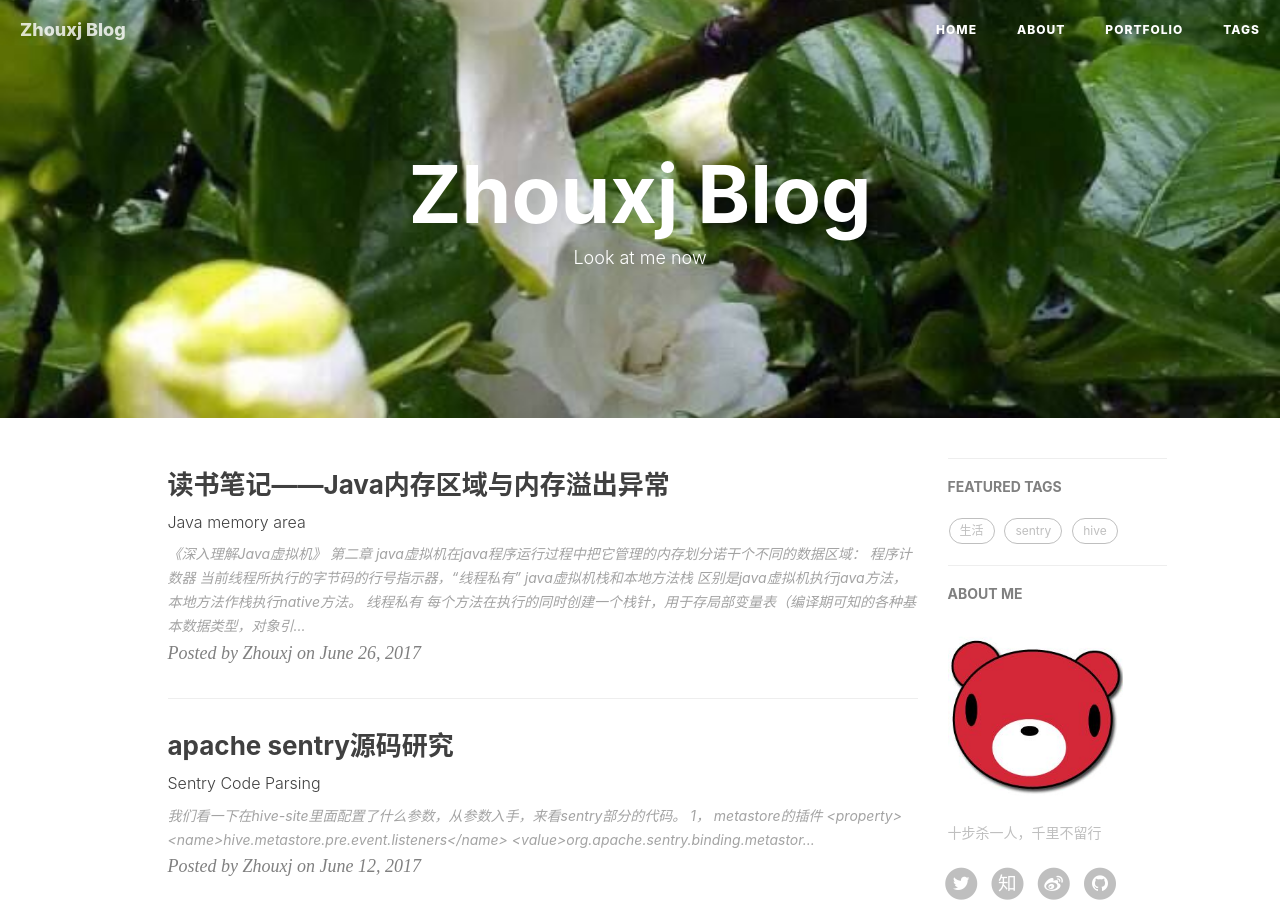
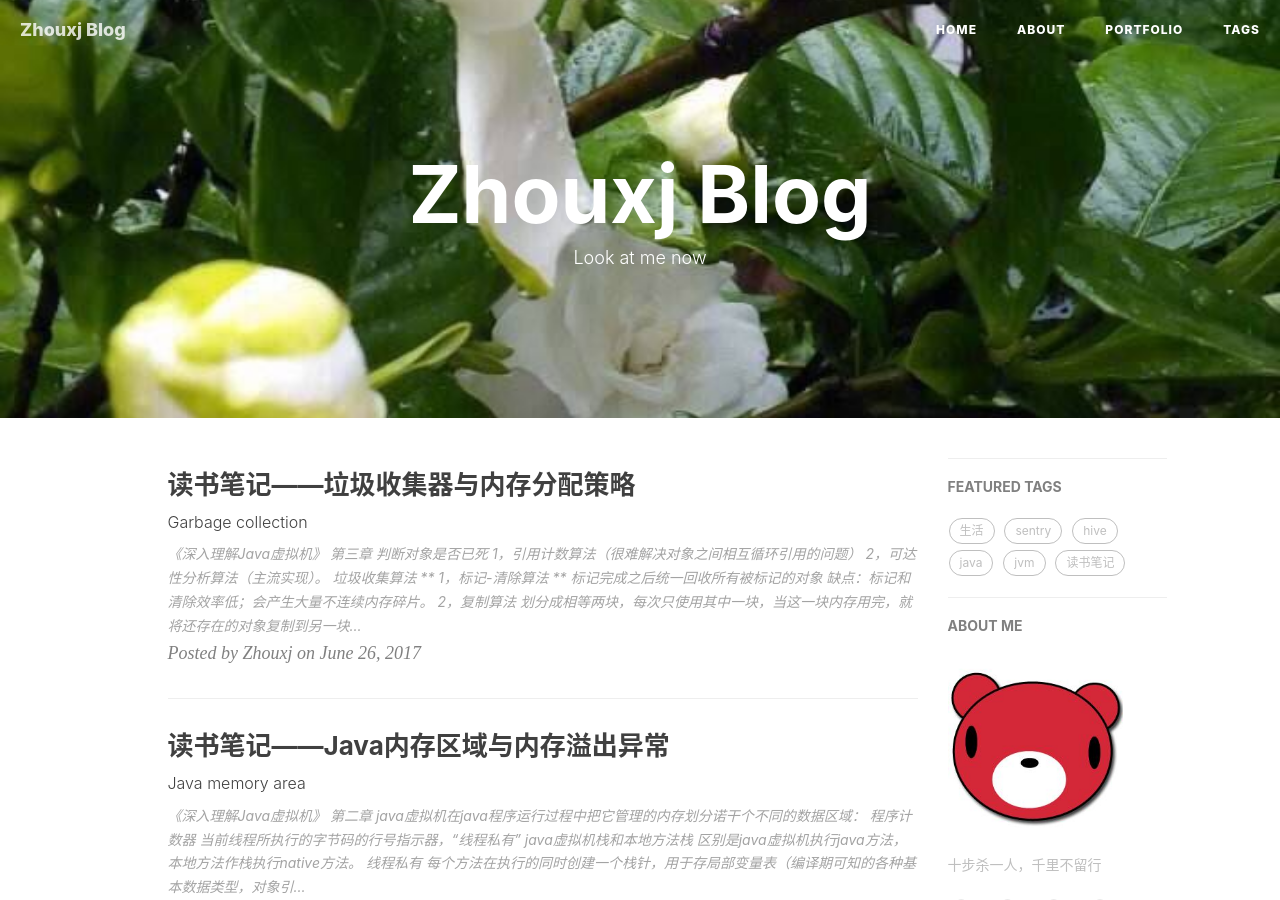
Before and after one commit to archer811/archer811.github.io, a Jekyll site: the page built from index.html, in a window 1280 px wide and 900 px high. Built offline with Jekyll 4.4.1, drawn with Linux system fonts in a browser that asks for light colours; nearby versions of some CDN libraries; the list of posts is cut into pages by our own code; comment, search, counter and statistics services are not loaded.

Commit message:
add new post JavaGC

```diff
--- /dev/null
+++ b/_posts/2017-06-26-Garbage-collection.markdown
@@ -0,0 +1,31 @@
+---
+layout: post
+title:      "读书笔记——垃圾收集器与内存分配策略"
+subtitle:   "Garbage collection"
+date:       2017-06-26 20:00:00
+author:     "Zhouxj"
+header-img: "img/post-bg-2015.jpg"
+catalog: true
+comments: true
+tags:
+    - java
+    - jvm
+    - 读书笔记
+---
+
+> 《深入理解Java虚拟机》 第三章
+
+### 判断对象是否已死
+1，引用计数算法（很难解决对象之间相互循环引用的问题）
+2，可达性分析算法（主流实现）。
+
+### 垃圾收集算法
+* ** 1，标记-清除算法 **
+标记完成之后统一回收所有被标记的对象
+缺点：标记和清除效率低；会产生大量不连续内存碎片。
+2，复制算法
+划分成相等两块，每次只使用其中一块，当这一块内存用完，就将还存在的对象复制到另一块上面，然后再已使用的内存空间一次清理掉。
+3，标记-整理算法
+标记，让存活的对象向一端移动，然后直接清理掉端边界以外的内存。
+4，分代收集算法
+老年代因对象存活率高，没有额外空间对它进行担保，必须使用“标记-清理”或者“标记-整理”算法。
--- a/_posts/2017-06-26-Java-memory-area.markdown
+++ b/_posts/2017-06-26-Java-memory-area.markdown
@@ -10,6 +10,7 @@ comments: true
 tags:
     - java
     - jvm
+    - 读书笔记
 ---
 
 >  《深入理解Java虚拟机》 第二章
```
